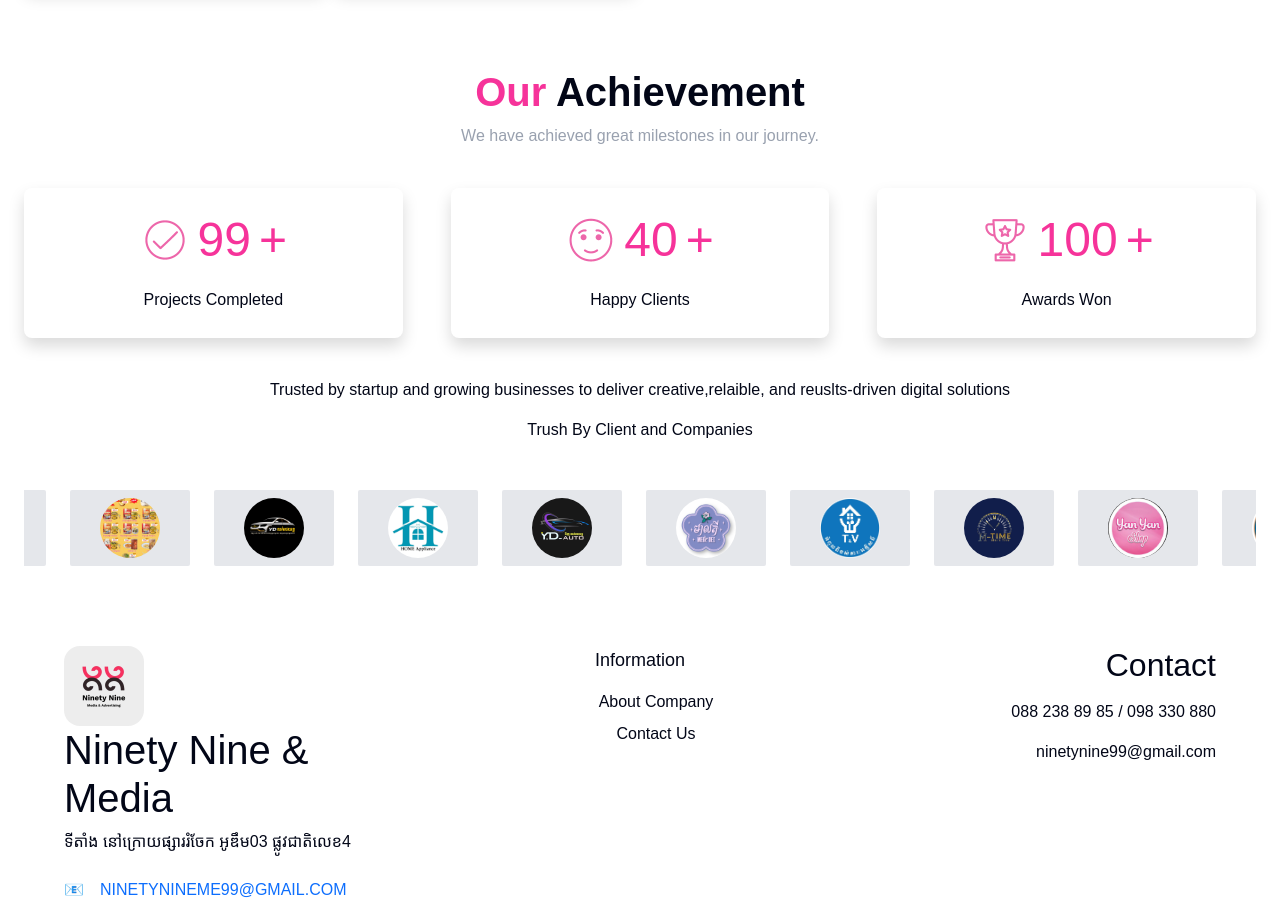
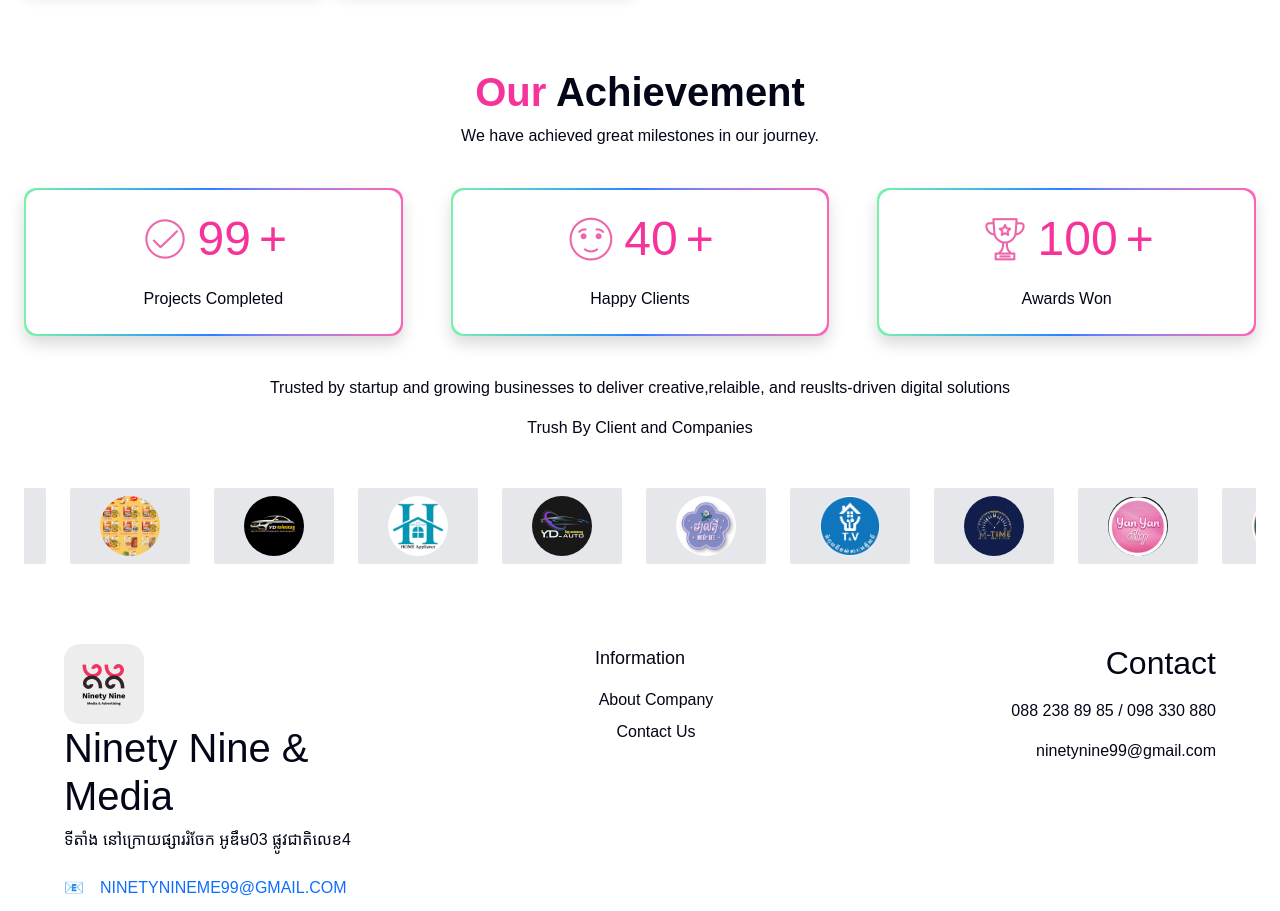
Before and after one commit to MaoSokChamroeun/ninety-nine-company, a React (Vite) app: page /our-client in a window 1280 px wide. Shown: the part 1180-2091 px from the top of the page. Built offline with nearby package versions, Linux system fonts and the light colour scheme; a web font is replaced by a local one.

Commit message:
Update Box gradient

```diff
--- a/src/components/OurAchivement.jsx
+++ b/src/components/OurAchivement.jsx
@@ -28,7 +28,7 @@ const OurAchivement = () => {
             Achievement
           </h1>
           <p
-            className="mt-2 text-gray-400"
+            className="mt-2 nav-link"
             data-aos="fade-up"
             data-aos-duration="300"
             data-aos-delay="300"
@@ -42,12 +42,13 @@ const OurAchivement = () => {
           {achievementData.map((item, index) => (
             <div
               key={index}
-              className="flex h-[150px] flex-col items-center justify-center rounded-lg  shadow"
+              className="flex h-[150px] flex-col items-center justify-center rounded-lg shadow max-w-xl h-auto hover:animate-background rounded-xl bg-gradient-to-r from-green-300 via-blue-500 to-pink-400 p-0.5 shadow-xl transition hover:bg-[length:400%_400%] hover:shadow-sm hover:[animation-duration:_4s]"
               data-aos="fade-up"
               data-aos-duration="800"
               data-aos-delay={item.delay}
             >
-              <div className="flex items-center gap-2 text-5xl text-pink-500">
+              <div className="work-flow-box w-full rounded-xl flex flex-col items-center justify-center p-4">
+                <div className="flex items-center gap-2 text-5xl text-pink-500 ">
                 <img
                   src={item.icon}
                   alt=""
@@ -68,6 +69,8 @@ const OurAchivement = () => {
               <div className="mt-4 text-xl font-semibold nav-link">
                 {item.title}
               </div>
+              </div>
+
             </div>
           ))}
         </div>
--- a/src/components/OurSerive.jsx
+++ b/src/components/OurSerive.jsx
@@ -40,7 +40,7 @@ const OurSerive = () => {
               data-aos="fade-up"
               data-aos-duration="1000"
             >
-              <div className="work-flow-box p-2  rounded-xl">
+              <div className="work-flow-box p-2 h-auto rounded-xl">
                 <div className="icon w-full flex justify-center">
                 <span className="max-w-2xs p-2 rounded-full shadow">
                   <img
--- a/src/page/ABout.jsx
+++ b/src/page/ABout.jsx
@@ -85,11 +85,12 @@ const ABout = () => {
                 <div className='grid grid-cols-1 sm:grid-cols-2 gap-6'>
                     {
                       ourmisssions.map((items) => (
-                        <div className='max-w-xl  mx-auto p-4 rounded-2xl'
-                            data-aos ="fade-up"
+                        <div className='max-w-xl h-auto hover:animate-background rounded-xl bg-gradient-to-r from-green-300 via-blue-500 to-pink-400 p-0.5 shadow-xl transition hover:bg-[length:400%_400%] hover:shadow-sm hover:[animation-duration:_4s]' data-aos ="fade-up"
                             data-aos-duration="500"
                             data-aos-delay="500"
                             data-aos-easing="ease-in-out" key={items.id}>
+                          <div className='max-w-xl h-[250px] work-flow-box mx-auto p-4 rounded-xl'
+                            >
                         <div className="icon flex justify-center p-3">
                             <span><img src={items.icon} alt="" width={50} className='rounded-full' /></span>
                         </div>
@@ -97,7 +98,9 @@ const ABout = () => {
                             <div className='text-center nav-link'>
                                {text?.ourmision?.[items.section]?.[items.descKey]}
                             </div>
-                    </div>
+                        </div>
+                        </div>
+
                       ))
                     }
                 </div>
```
Also changed, not shown: src/components/WorkFlow.jsx (line endings or trailing spaces).
